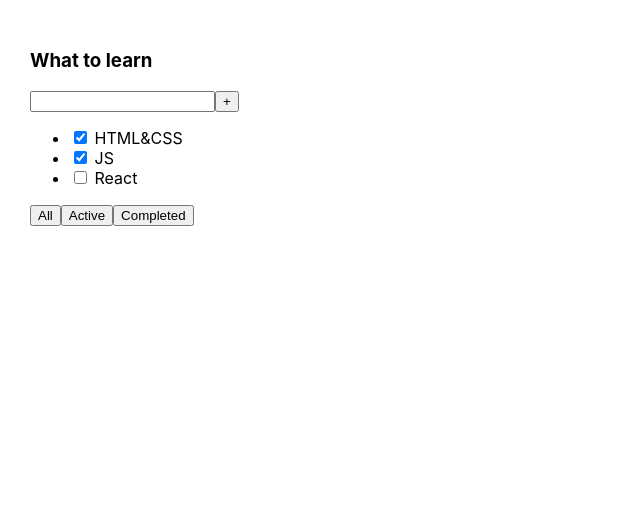
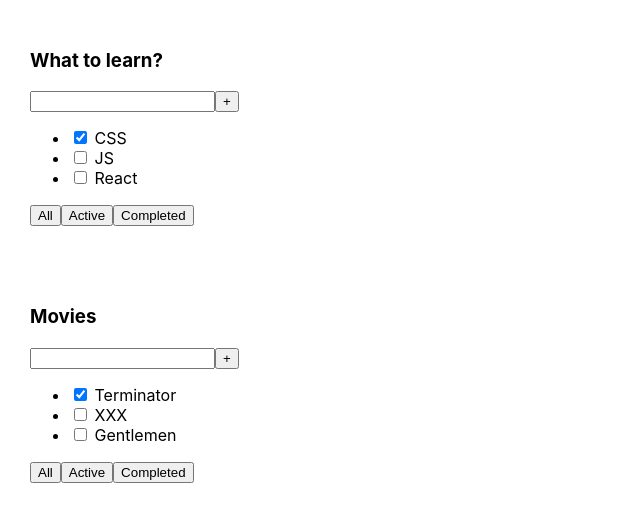
Before and after one commit to RomanAlxndrvch/TODO_List-Secondary, a React (Create React App) app: page / in a window 1280 px wide. Shown: the top 522 px of the page, without its empty margins (0-640 px from the left). Built offline with nearby package versions, Linux system fonts and the light colour scheme.

Commit message:
Some changes

```diff
--- a/src/App.tsx
+++ b/src/App.tsx
@@ -1,27 +1,29 @@
 import React from 'react';
 import './App.css';
+import {List, TaskType} from "./List";
 
 function App() {
+
+
+    let tasks1: Array<TaskType> = [
+        {id: 1, title: 'CSS', isDone: true},
+        {id: 2, title: 'JS', isDone: false},
+        {id: 3, title: 'React', isDone: false},
+    ]
+
+    let tasks2: Array<TaskType> = [
+        {id: 1, title: 'Terminator', isDone: true},
+        {id: 2, title: 'XXX', isDone: false},
+        {id: 3, title: 'Gentlemen', isDone: false},
+    ]
+
+
     return (
-        <div className="App">
-            <div>
-                <h3>What to learn</h3>
-                <div>
-                    <input/>
-                    <button>+</button>
-                </div>
-                <ul>
-                    <li><input type="checkbox" checked={true}/> <span>HTML&CSS</span></li>
-                    <li><input type="checkbox" checked={true}/> <span>JS</span></li>
-                    <li><input type="checkbox" checked={false}/> <span>React</span></li>
-                </ul>
-                <div>
-                        <button>All</button>
-                        <button>Active</button>
-                        <button>Completed</button>
-                </div>
-            </div>
+        <div>
+            <List title={'What to learn?'} tasks={tasks1}/>
+            <List title={'Movies'} tasks={tasks2}/>
         </div>
+
     );
 }
 
--- /dev/null
+++ b/src/List.tsx
@@ -0,0 +1,41 @@
+import React from "react";
+
+export type TaskType = {
+    id: number
+    title: string
+    isDone: boolean
+}
+
+type PropsType = {
+    title: string
+    tasks: Array<TaskType>
+}
+
+export function List(props: PropsType) {
+
+    return (
+        <div className="App">
+            <div>
+                <h3>{props.title}</h3>
+                <div>
+                    <input/>
+                    <button>+</button>
+                </div>
+                <ul>
+                    <li><input type="checkbox" checked={props.tasks[0].isDone}/> <span>{props.tasks[0].title}</span>
+                    </li>
+                    <li><input type="checkbox" checked={props.tasks[1].isDone}/> <span>{props.tasks[1].title}</span>
+                    </li>
+                    <li><input type="checkbox" checked={props.tasks[2].isDone}/> <span>{props.tasks[2].title}</span>
+                    </li>
+                </ul>
+                <div>
+                    <button>All</button>
+                    <button>Active</button>
+                    <button>Completed</button>
+                </div>
+            </div>
+        </div>
+    )
+
+}
```
